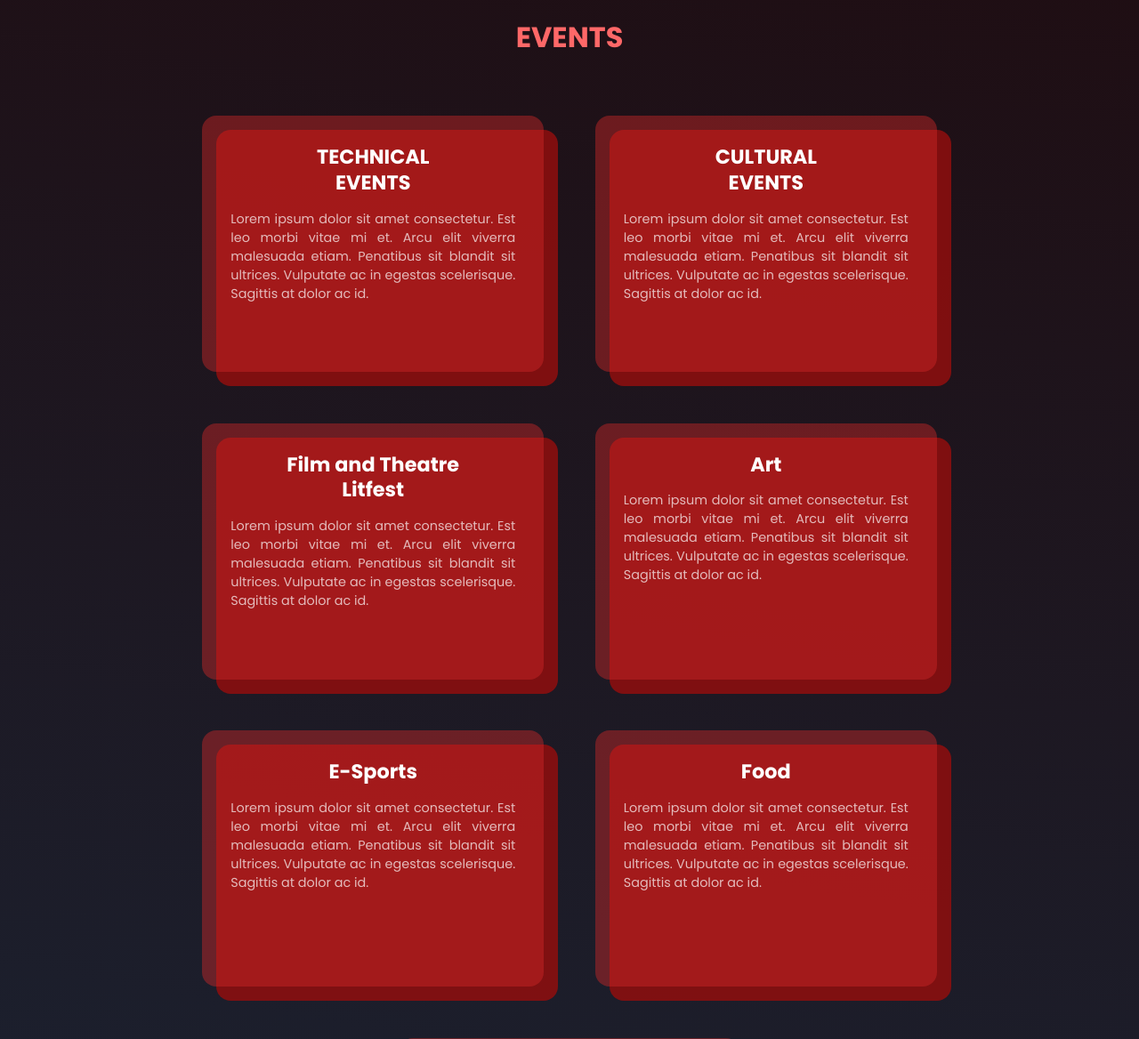
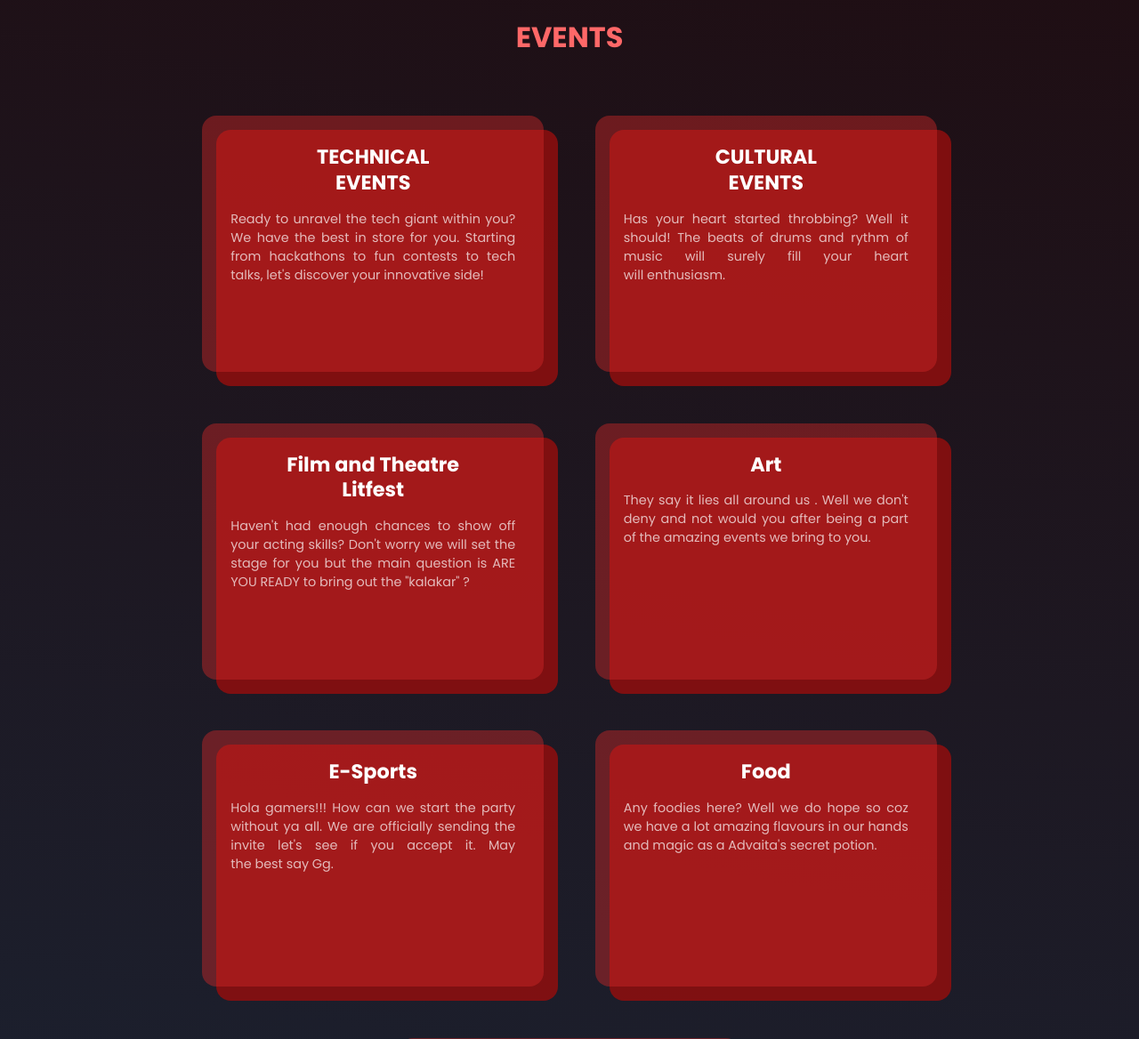
Before and after one commit to musaib-js/Advaita, a Django app: page /events/ in a window 1280 px wide. Shown: the part 919-2087 px from the top of the page at 89% size. Run offline with Django 4.2, Linux system fonts and the light colour scheme; some libraries are stand-ins or nearby versions; some web fonts are replaced.

Commit message:
text replacement commit

```diff
--- a/templates/events.html
+++ b/templates/events.html
@@ -36,11 +36,7 @@
                     <div class="eventCard">
                         <div>TECHNICAL<br>EVENTS</div>
                         <div>
-                            Lorem ipsum dolor sit amet consectetur. Est leo morbi vitae mi et. Arcu elit viverra
-                            malesuada
-                            etiam. Penatibus sit blandit sit ultrices. Vulputate ac in egestas scelerisque. Sagittis at
-                            dolor ac
-                            id.
+                            Ready to unravel the tech giant within you? We have the best in store for you. Starting from hackathons to fun contests to tech talks, let's discover your innovative side!
                         </div>
                     </div>
                     <div class="eventCardBg"></div>
@@ -51,11 +47,7 @@
                     <div class="eventCard">
                         <div>CULTURAL<br>EVENTS</div>
                         <div>
-                            Lorem ipsum dolor sit amet consectetur. Est leo morbi vitae mi et. Arcu elit viverra
-                            malesuada
-                            etiam. Penatibus sit blandit sit ultrices. Vulputate ac in egestas scelerisque. Sagittis at
-                            dolor ac
-                            id.
+                            Has your heart started throbbing? Well it should! The beats of drums and rythm of music will surely fill your heart will enthusiasm.
                         </div>
                     </div>
                     <div class="eventCardBg"></div>
@@ -66,11 +58,7 @@
                     <div class="eventCard">
                         <div>Film and Theatre<br>Litfest</div>
                         <div>
-                            Lorem ipsum dolor sit amet consectetur. Est leo morbi vitae mi et. Arcu elit viverra
-                            malesuada
-                            etiam. Penatibus sit blandit sit ultrices. Vulputate ac in egestas scelerisque. Sagittis at
-                            dolor ac
-                            id.
+                            Haven't had enough chances to show off your acting skills? Don't worry we will set the stage for you but the main question is ARE YOU READY to bring out the "kalakar" ?
                         </div>
                     </div>
                     <div class="eventCardBg"></div>
@@ -81,11 +69,7 @@
                     <div class="eventCard">
                         <div>Art<br></div>
                         <div>
-                            Lorem ipsum dolor sit amet consectetur. Est leo morbi vitae mi et. Arcu elit viverra
-                            malesuada
-                            etiam. Penatibus sit blandit sit ultrices. Vulputate ac in egestas scelerisque. Sagittis at
-                            dolor ac
-                            id.
+                            They say it lies all around us . Well we don't deny and not would you after being a part of the amazing events we bring to you.
                         </div>
                     </div>
                     <div class="eventCardBg"></div>
@@ -96,11 +80,7 @@
                     <div class="eventCard">
                         <div>E-Sports<br></div>
                         <div>
-                            Lorem ipsum dolor sit amet consectetur. Est leo morbi vitae mi et. Arcu elit viverra
-                            malesuada
-                            etiam. Penatibus sit blandit sit ultrices. Vulputate ac in egestas scelerisque. Sagittis at
-                            dolor ac
-                            id.
+                            Hola gamers!!! How can we start the party without ya all. We are officially sending the invite let's see if you accept it. May the best say Gg.
                         </div>
                     </div>
                     <div class="eventCardBg"></div>
@@ -111,11 +91,7 @@
                     <div class="eventCard">
                         <div>Food</div>
                         <div>
-                            Lorem ipsum dolor sit amet consectetur. Est leo morbi vitae mi et. Arcu elit viverra
-                            malesuada
-                            etiam. Penatibus sit blandit sit ultrices. Vulputate ac in egestas scelerisque. Sagittis at
-                            dolor ac
-                            id.
+                            Any foodies here? Well we do hope so coz we have a lot amazing flavours in our hands and magic as a Advaita's secret potion.
                         </div>
                     </div>
                     <div class="eventCardBg"></div>
```
